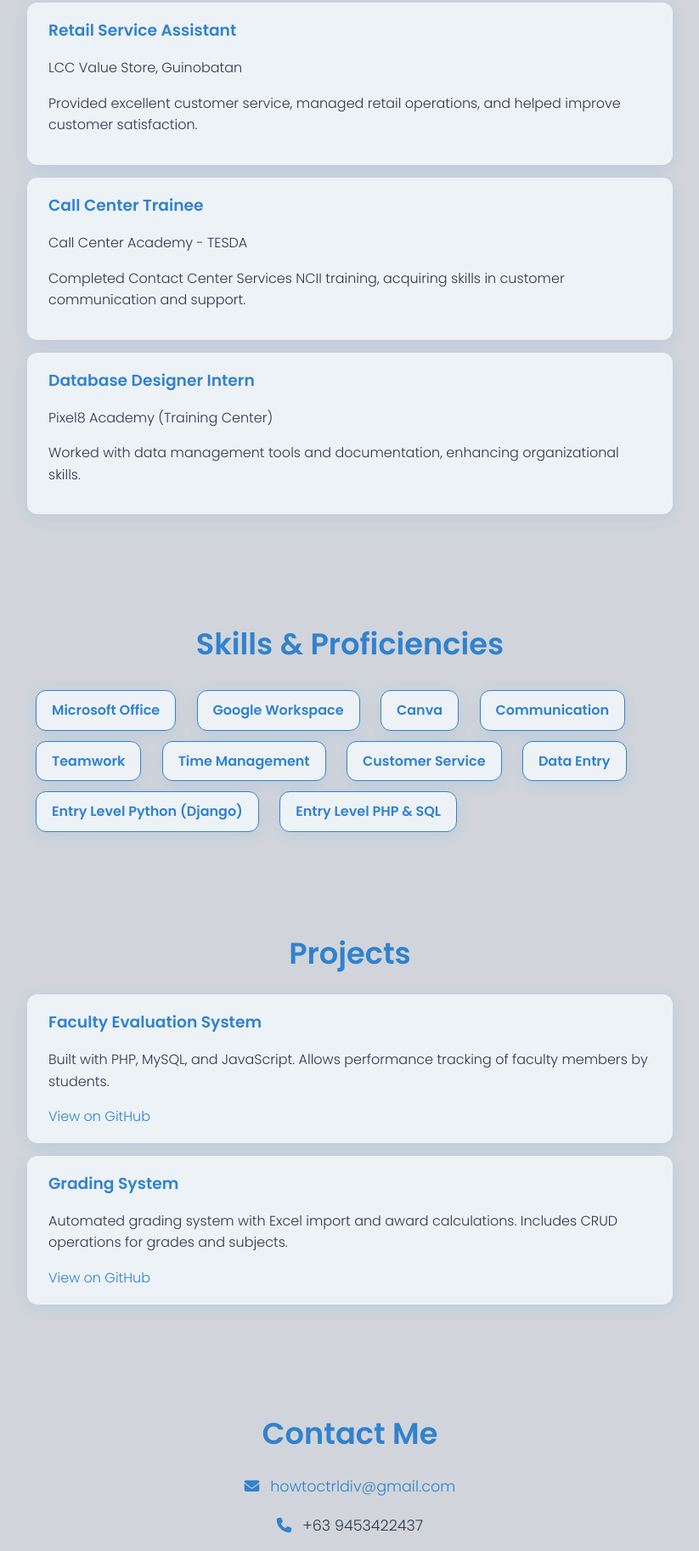
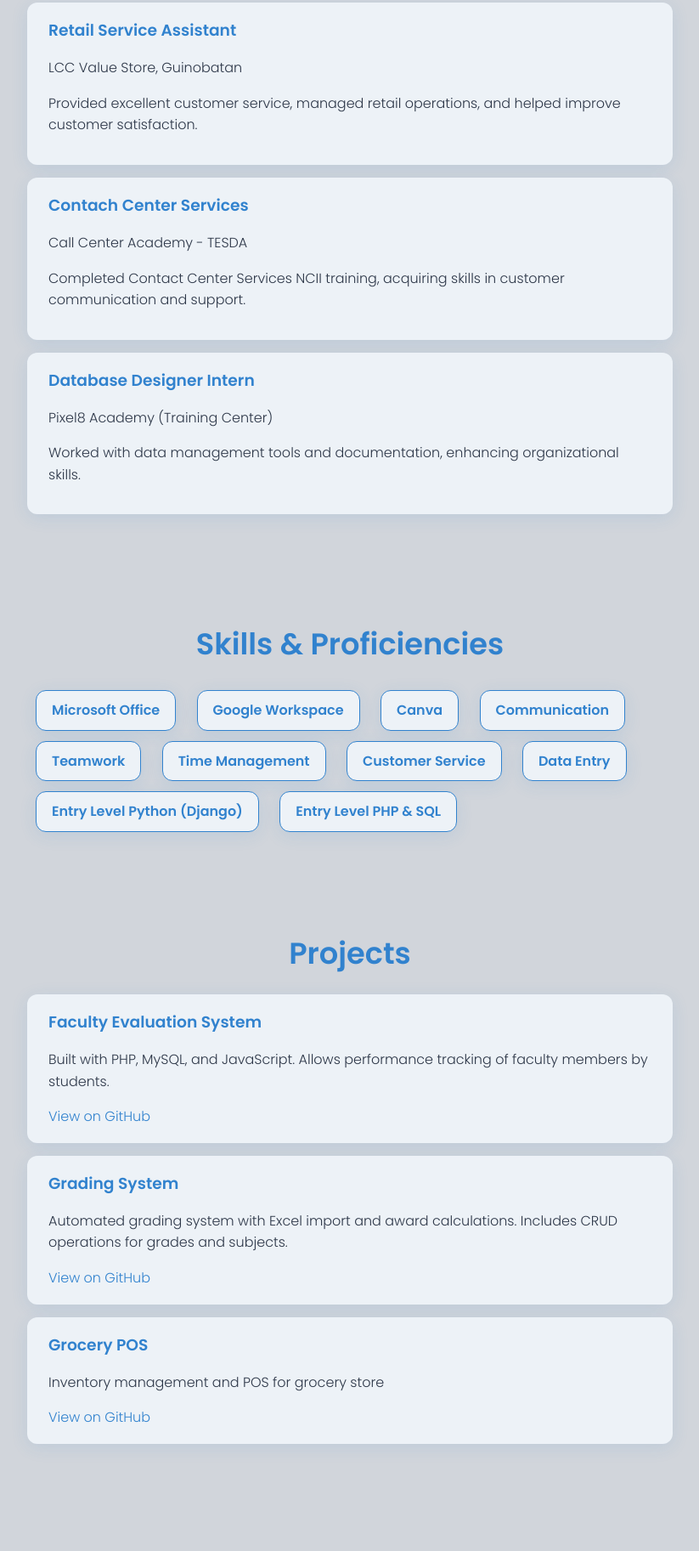
Before and after one commit to edmaronbusiness-oss/Portfolio-, a plain HTML site: page index.html in a window 1280 px wide. Shown: the part 975-2800 px from the top of the page at 85% size, without its empty margins (228-1051 px from the left). Drawn offline with Linux system fonts and the light colour scheme.

Commit message:
Update index.html

```diff
--- a/index.html
+++ b/index.html
@@ -210,7 +210,7 @@
   <header>
     <img src="photo.jpg" alt="Edmar Napay Photo" class="profile-photo" />
     <h1>Edmar Napay</h1>
-    <p>Virtual Assistant</p>
+    <p>Virtual Assistant | Web Developer | Social Media Manager</p>
     <a href="#experience" class="btn">View Experience</a>
     <a href="Edmar Resume(1).pdf" class="btn" download>Download Resume</a>
   </header>
@@ -229,7 +229,7 @@
         <p>Provided excellent customer service, managed retail operations, and helped improve customer satisfaction.</p>
       </div>
       <div class="experience-item">
-        <h3>Call Center Trainee</h3>
+        <h3>Contach Center Services</h3>
         <p>Call Center Academy - TESDA</p>
         <p>Completed Contact Center Services NCII training, acquiring skills in customer communication and support.</p>
       </div>
@@ -269,6 +269,11 @@
         <p>Automated grading system with Excel import and award calculations. Includes CRUD operations for grades and subjects.</p>
         <a href="https://github.com/Spatula888/grading-system" target="_blank">View on GitHub</a>
       </div>
+       <div class="project-item">
+        <h3>Grocery POS</h3>
+        <p>Inventory management and POS for grocery store</p>
+        <a href="https://github.com/Spatula888/pos" target="_blank">View on GitHub</a>
+      </div>
     </section>
 
     <section id="contact">
```
